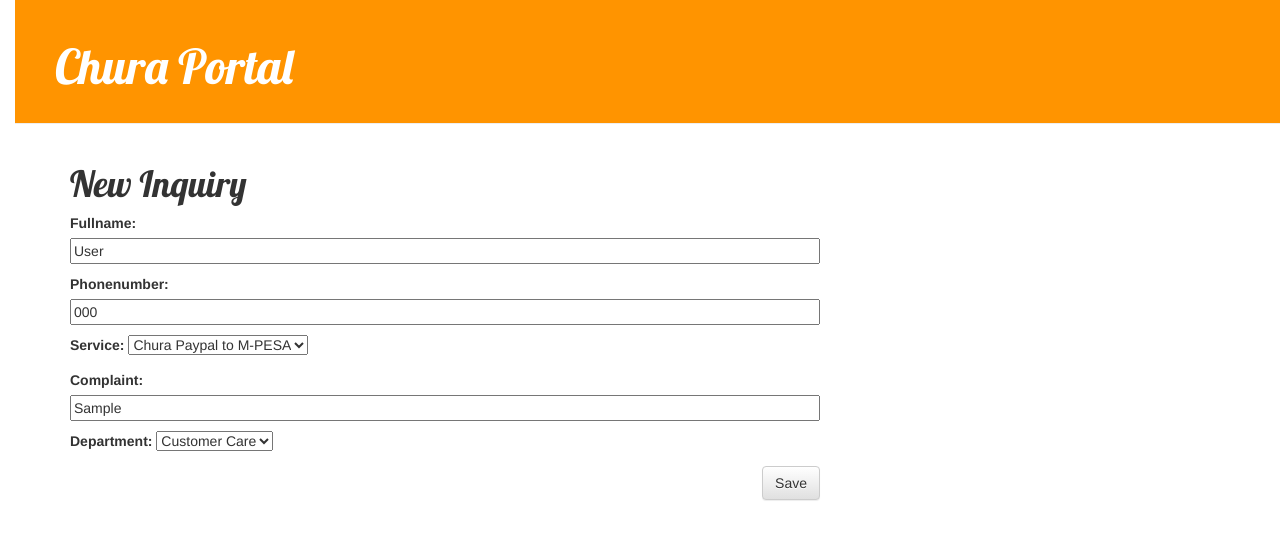
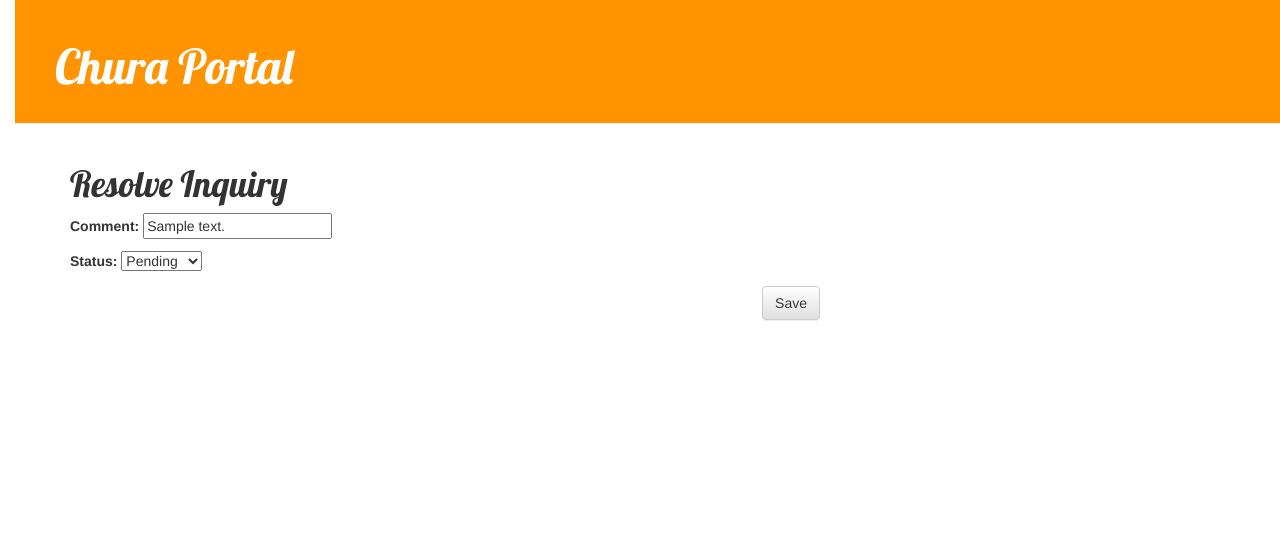
Before and after one commit to walkergitonga/my-chura, a Django app: page /inquiry/1/edit/ in a window 1280 px wide. Shown: the top 540 px of the page. Run offline with Django 3.2, Linux system fonts and the light colour scheme; tables that the repository leaves empty hold one stand-in row (values such as "Sample post"); parts of the project's set-up code (start-up, migrations or seed data) failed here and were passed over; some libraries are stand-ins or nearby versions.

Commit message:
Made Inquiry Resolvers

```diff
--- a/inquiry/forms.py
+++ b/inquiry/forms.py
@@ -8,3 +8,9 @@
         model = Inquiry
         fields = ('fullname', 'phonenumber', 'service',
                   'complaint', 'department',)
+
+class ResolveForm(forms.ModelForm):
+
+    class Meta:
+        model = Inquiry
+        fields = ('comment', 'status',)
--- a/inquiry/templates/inquiry/inquiry_detail.html
+++ b/inquiry/templates/inquiry/inquiry_detail.html
@@ -5,6 +5,7 @@
         <h1>{{ inquiry.fullname }}</h1>
         <p>{{ inquiry.service|linebreaks }}</p>
         <p>{{ inquiry.complaint|linebreaks }}</p>
+        <p>{{ inquiry.status|linebreaks }}</p>
         {% if inquiry.date %}
             <div class="date">
                 {{ inquiry.date }}
--- a/inquiry/templates/inquiry/inquiry_list.html
+++ b/inquiry/templates/inquiry/inquiry_list.html
@@ -9,18 +9,16 @@
         <th>Service Enquiry</th>
         <th>Complaint</th>
         <th>Handling Department</th>
-        <th>Status</th>
         <th>Date</th>
     </tr><hr>
     {% for inquiry in inquiries %}
     <tr>
         <td>{{ inquiry.id }}</td>
-        <td><a href="{% url 'inquiry_detail' pk=inquiry.pk %}">{{ inquiry.fullname }}</a></td>
+        <td>{{ inquiry.fullname }}</td>
         <td>{{ inquiry.phonenumber }}</td>
         <td>{{ inquiry.service }}</td>
         <td>{{ inquiry.complaint|linebreaks }}</td>
         <td>{{ inquiry.department }}</td>
-        <td>{{ inquiry.status }}</td>
         <td><div class="date">{{ inquiry.date }}</div></td>
     </tr>
     {% endfor %}
--- /dev/null
+++ b/inquiry/templates/inquiry/inquiry_resolve.html
@@ -0,0 +1,9 @@
+{% extends 'inquiry/base.html' %}
+
+{% block content %}
+    <h1>Resolve Inquiry</h1>
+    <form method="POST" class="resolve-form">{% csrf_token %}
+        {{ form.as_p }}
+        <button type="submit" class="save btn btn-default">Save</button>
+    </form>
+{% endblock %}
--- a/inquiry/templates/inquiry/inquiry_resolved.html
+++ b/inquiry/templates/inquiry/inquiry_resolved.html
@@ -7,6 +7,7 @@
         <th>Phone Number</th>
         <th>Service Enquiry</th>
         <th>Complaint</th>
+        <th>Comment</th>
 		<th>Status</th>
         <th>Date</th>
     </tr>
@@ -17,6 +18,7 @@
             <td>{{ inquiry.phonenumber }}</td>
             <td>{{ inquiry.service }}</td>
             <td>{{ inquiry.complaint|linebreaks }}</td>
+            <td>{{ inquiry.comment|linebreaks }}</td>
 			<td>{{ inquiry.status }}</td>
             <td>{{ inquiry.date }}</td>
         </div>
--- a/inquiry/templates/inquiry/inquiry_task.html
+++ b/inquiry/templates/inquiry/inquiry_task.html
@@ -5,20 +5,16 @@
     <tr>
         <th>Name</th>
         <th>Phone Number</th>
-        <th>Service Enquiry</th>
         <th>Complaint</th>
 		<th>Status</th>
-        <th>Date</th>
     </tr>
     {% for inquiry in inquiries %}
     <tr>
         <div>
-            <td>{{ inquiry.fullname }}</td>
+            <td><a href="{% url 'inquiry_detail' pk=inquiry.pk %}">{{ inquiry.fullname }}</a></td>
             <td>{{ inquiry.phonenumber }}</td>
-            <td>{{ inquiry.service }}</td>
             <td>{{ inquiry.complaint|linebreaks }}</td>
 			<td>{{ inquiry.status }}</td>
-            <td>{{ inquiry.date }}</td>
         </div>
     </tr>
     {% endfor %}
--- a/inquiry/views.py
+++ b/inquiry/views.py
@@ -1,7 +1,7 @@
 from django.shortcuts import render, get_object_or_404, redirect
 from django.utils import timezone
 from .models import Inquiry
-from .forms import InquiryForm
+from .forms import InquiryForm, ResolveForm
 
 # Create your views here.
 def inquiry_list(request):
@@ -27,24 +27,24 @@
 def inquiry_edit(request, pk):
     inquiry = get_object_or_404(Inquiry, pk=pk)
     if request.method == "POST":
-        form = InquiryForm(request.POST, instance=inquiry)
+        form = ResolveForm(request.POST, instance=inquiry)
         if form.is_valid():
             inquiry = form.save(commit=False)
             inquiry.date = timezone.now()
             inquiry.save()
             return redirect('inquiry_detail', pk=inquiry.pk)
     else:
-        form = InquiryForm(instance=inquiry)
-    return render(request, 'inquiry/inquiry_edit.html', {'form': form})
+        form = ResolveForm(instance=inquiry)
+    return render(request, 'inquiry/inquiry_resolve.html', {'form': form})
 
 def inquiry_pending(request):
     inquiries = Inquiry.objects.filter(status='Pending').order_by('date')
     return render(request, 'inquiry/inquiry_pending.html', {'inquiries': inquiries})
 
 def inquiry_resolved(request):
-    inquiries = Inquiry.objects.filter(status='Resolved').order_by('date')
+    inquiries = Inquiry.objects.filter(status='RESOLVED').order_by('date')
     return render(request, 'inquiry/inquiry_resolved.html', {'inquiries': inquiries})
 
 def inquiry_task(request):
-    inquiries = Inquiry.objects.filter(department='Customer Care').order_by('date')
+    inquiries = Inquiry.objects.filter(department='CUSTOMER CARE', status='Pending').order_by('date')
     return render(request, 'inquiry/inquiry_task.html', {'inquiries': inquiries})
--- a/login/templates/base.html
+++ b/login/templates/base.html
@@ -9,9 +9,6 @@
 </head>
 <body>
   <div class="page-header">
-      {% if user.is_authenticated %}
-      <a href="{% url 'inquiry_new' %}" class="top-menu"><span class="glyphicon glyphicon-plus"></span></a>
-      {% endif %}
       <h1><a href="/">Chura Portal</a></h1>
   </div>
   {% block content %}
--- a/login/views.py
+++ b/login/views.py
@@ -35,11 +35,12 @@
         form = LoginForm()
     return render_to_response('registration/login.html', {'message': message, 'form': form},
                              context_instance=RequestContext(request))
-
+@login_required
 def loggedin(request):
     return render_to_response('registration/loggedin.html',
     	{'username': request.user.username})
 
+@login_required
 def logout(request):
     auth.logout(request)
     return render_to_response('registration/logged_out.html')
```
